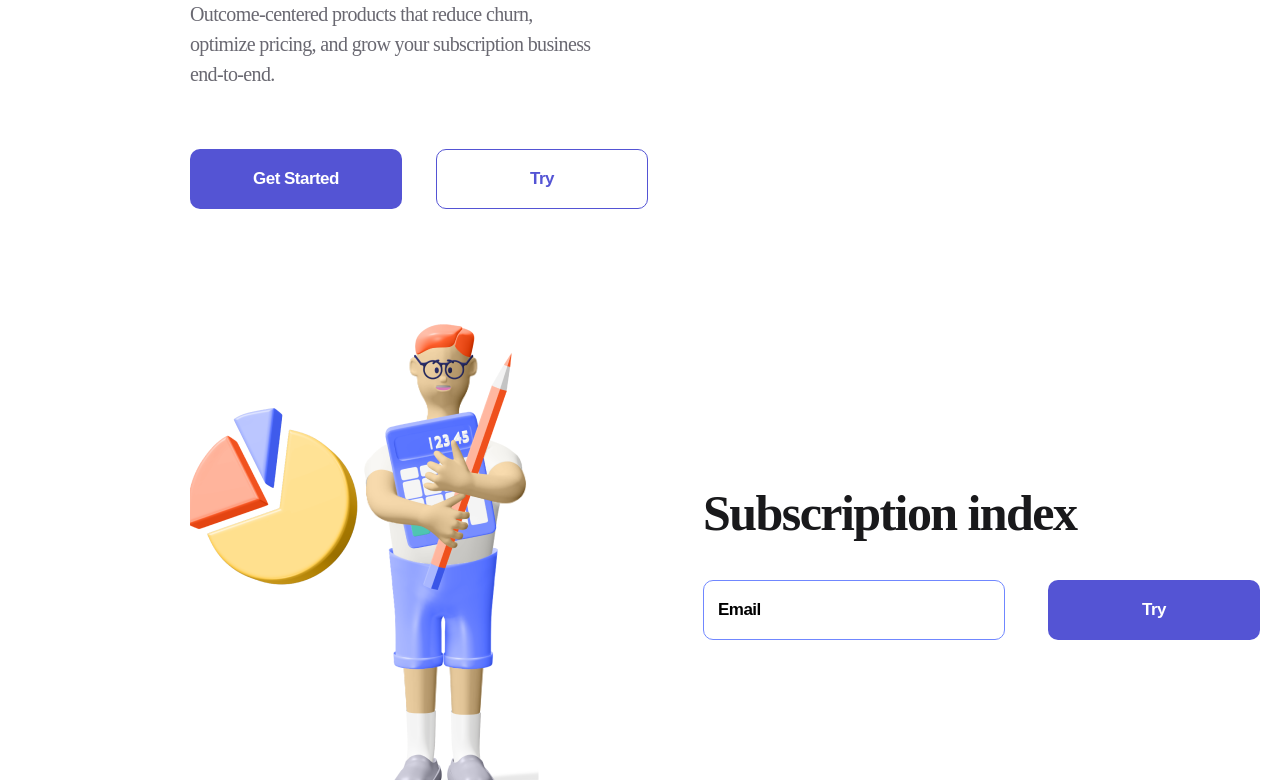
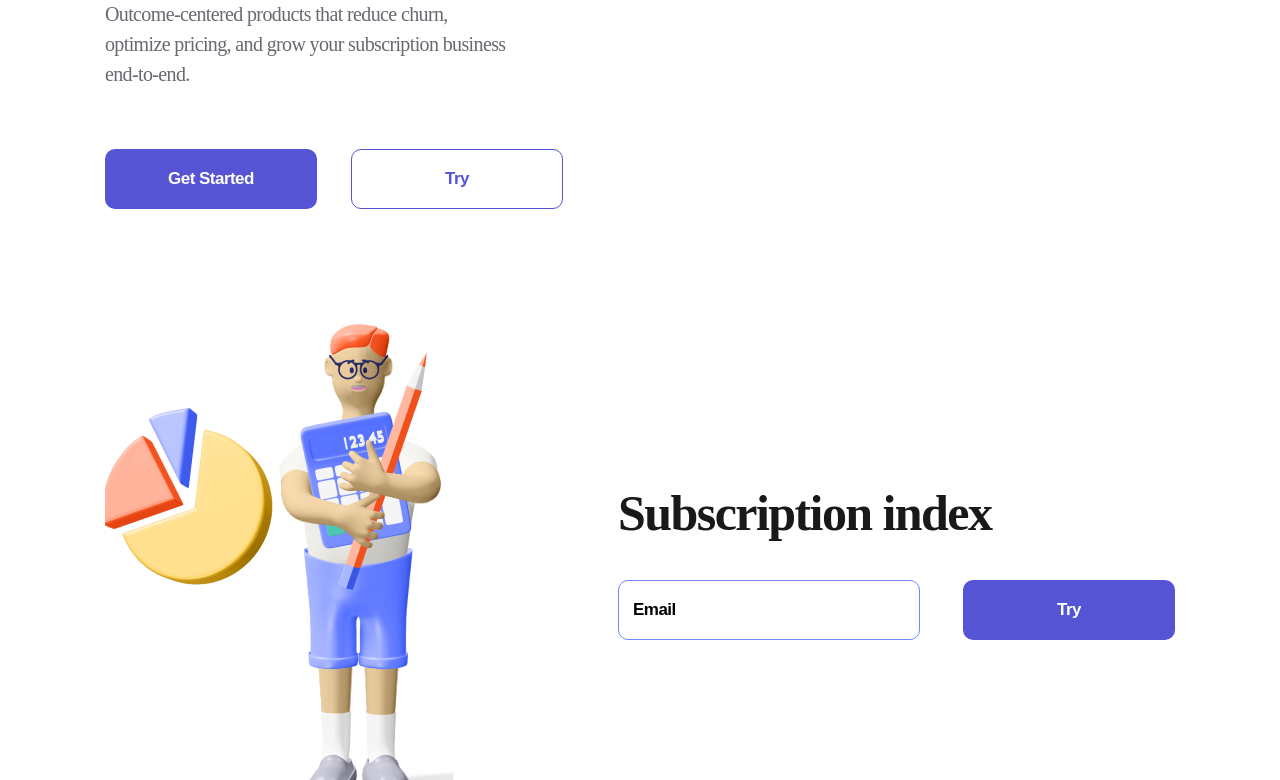
Before and after one commit to Didesh/Documents, a plain HTML site: page index.html in a window 1280 px wide. Shown: the part 512-1292 px from the top of the page. Drawn offline with nearby package versions, Linux system fonts and the light colour scheme.

Commit message:
Add files via upload

```diff
--- a/style/style.css
+++ b/style/style.css
@@ -22,7 +22,6 @@
 .container{
     max-width: 1070px;
     margin: 0px auto;
-    padding-left: 170px;
 }
 .header_flex, .footer_flex, .about, .subscribe, .plan_flex{
     display: flex;
```
